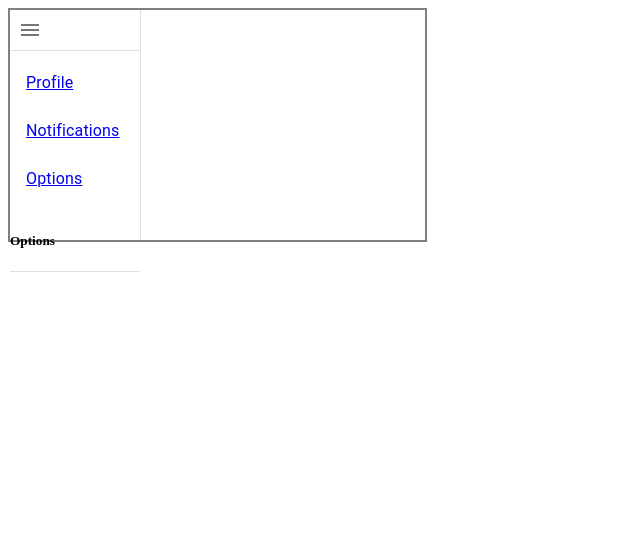
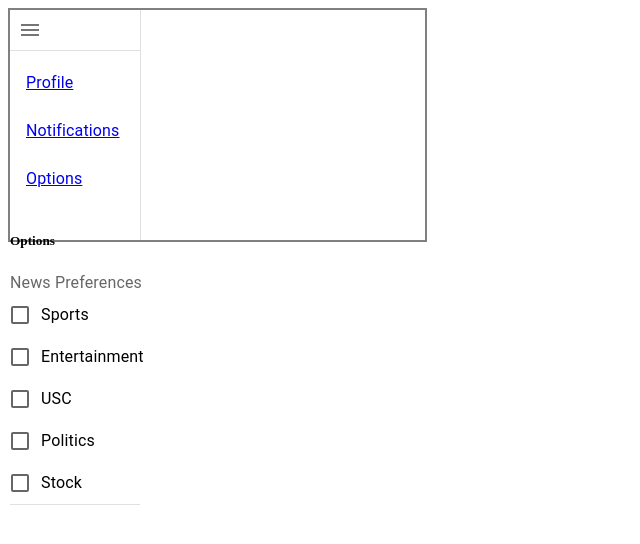
Before and after one commit to sanjnasun/chromeExtension, a React (Create React App) app in the folder frontend/react-chrome-ext/: page /options in a window 1280 px wide. Shown: the top 544 px of the page, without its empty margins (0-640 px from the left). Built offline with nearby package versions, Linux system fonts and the light colour scheme.

Commit message:
Options Code and Beginnign of Notifications

```diff
--- a/frontend/react-chrome-ext/src/components/main-page-elements/options/options.tsx
+++ b/frontend/react-chrome-ext/src/components/main-page-elements/options/options.tsx
@@ -1,9 +1,55 @@
-import React from 'react';
-import { Box } from '@mui/material';
+import React, {useState} from 'react';
+import { Box, Checkbox, FormControlLabel, FormControl, FormLabel, FormGroup} from '@mui/material';
 
 const Options = () => {
+    //a hook to create piece of state in the component
+    const[options, setOptions] = useState<string[]>([])
+
+    console.log({options})
+    const handleOptionChange = (event: React.ChangeEvent<HTMLInputElement>) => {
+      const index = options.indexOf(event.target.value)
+      if(index === -1) {
+        setOptions([...options,event.target.value])
+      } else {
+        setOptions(options.filter((option) => option !== event.target.value))
+      }
+    }
+
     return (
-        <h5>Options </h5>
+        <div>
+        <h5>Options</h5>
+        <FormControl>
+                <FormLabel>News Preferences</FormLabel>
+                <FormGroup row>
+                    <FormControlLabel
+                        label="Sports"
+                        control={<Checkbox color = 'secondary' value='sports' checked={options.includes('sports')} onChange={handleOptionChange} />}
+                    />
+                <FormControlLabel
+                    label="Entertainment"
+                    value = 'entertainment'
+                    control={<Checkbox color = 'secondary' checked={options.includes('entertainment')} onChange={handleOptionChange} />}
+                    />
+                <FormControlLabel
+                    label="USC"
+                    value = 'usc'
+                    control={<Checkbox color = 'secondary' checked={options.includes('usc')} onChange={handleOptionChange} />}
+                    />
+                 <FormControlLabel
+                    label="Politics"
+                    value = 'politics'
+                    control={<Checkbox color = 'secondary' checked={options.includes('politics')} onChange={handleOptionChange} />}
+                    />
+                 <FormControlLabel
+                    label="Stock"
+                    value = 'stock'
+                    control={<Checkbox color = 'secondary' checked={options.includes('stock')} onChange={handleOptionChange} />}
+                    />
+
+                </FormGroup>
+        </FormControl>
+    </div>
+
     );
 };
 
```
Also changed, not shown: frontend/react-chrome-ext/src/components/main-page-elements/notifications/notifBox.tsx (added).
